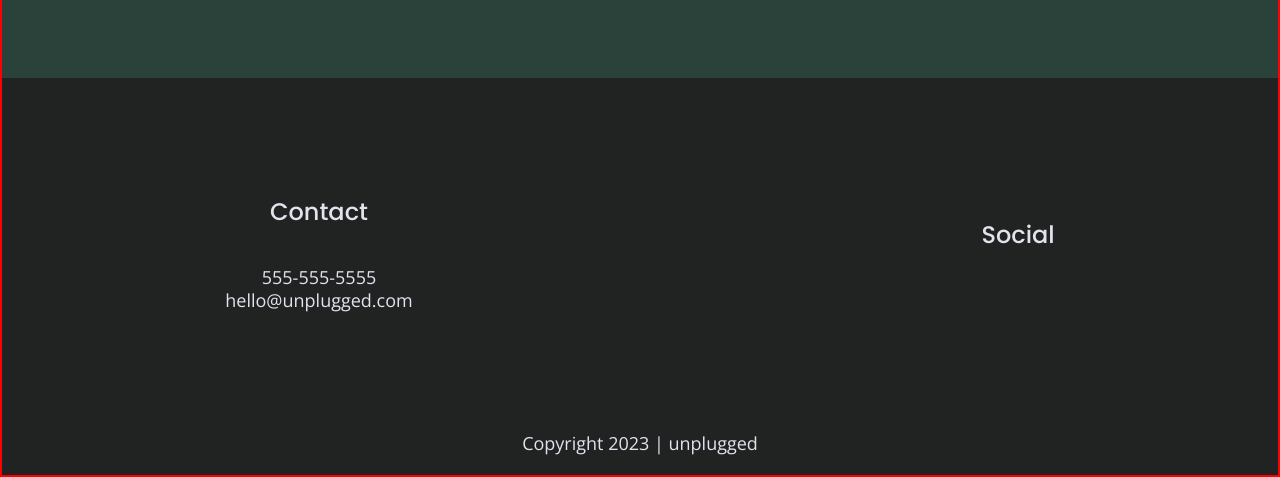
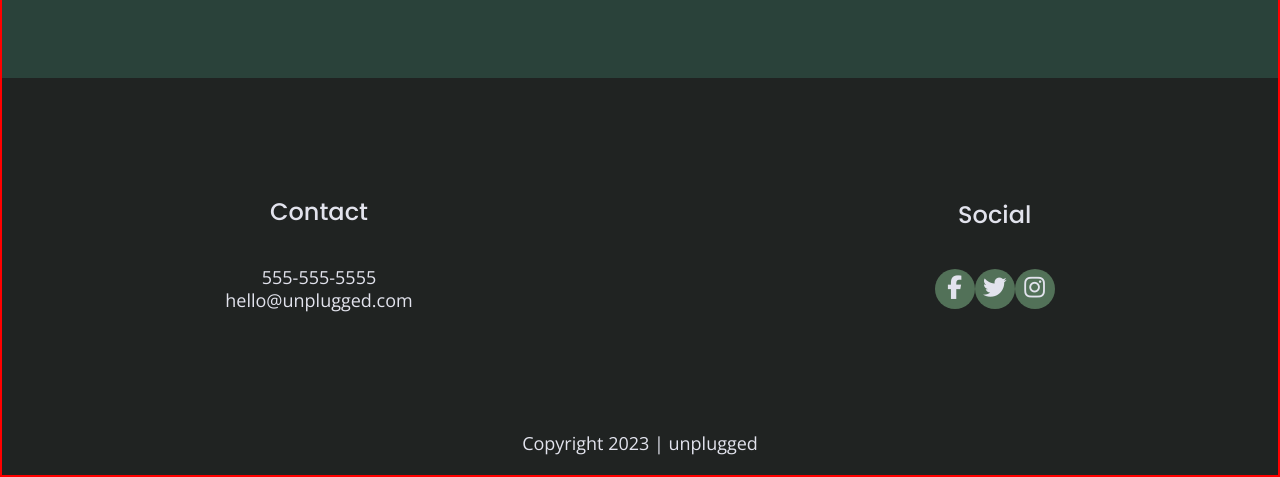
Before and after one commit to Harobulus/unplugged-project, a website built with Parcel: page index.html in a window 1280 px wide. Shown: the part 2665-3142 px from the top of the page. Built offline with nearby package versions, Linux system fonts and the light colour scheme.

Commit message:
Added social icons

```diff
--- a/css/main.css
+++ b/css/main.css
@@ -228,13 +228,16 @@ footer .social-icons {
   display: flex;
   justify-content: space-around;
   align-items: center;
-  background-color: #527158;
 }
 
 footer .social-icons p {
   display: flex;
   justify-content: center;
   align-items: center;
+  background-color: #527158;
+  width: 40px;
+  height: 40px;
+  border-radius: 50%;
 }
 
 footer .copyright {
@@ -243,6 +246,10 @@ footer .copyright {
 
 footer h4 {
   margin: 20px 0;
+}
+
+footer .social-icons p i {
+  font-size: 1.3125em;
 }
 
 .hero-area {
@@ -334,8 +341,8 @@ input[type="button"] {
 }
 
 .features i {
-	font-size: 3.75em;
-    margin-bottom: 40px;
+  font-size: 3.75em;
+  margin-bottom: 40px;
 }
 /* Reviews */
 
--- a/index.html
+++ b/index.html
@@ -200,23 +200,26 @@
               <!--Another flexbox. This one will center/arrange the social icons-->
               <p>
                 <a
-                  href="https://www.facebook.com/yoursite"
+                  href="https://www.facebook.com/skillcrush"
                   target="_blank"
                   rel="noopener"
+                  ><i class="fab fa-facebook-f"></i
                 ></a>
               </p>
               <p>
                 <a
-                  href="https://www.twitter.com/yoursite"
+                  href="https://www.twitter.com/skillcrush"
                   target="_blank"
                   rel="noopener"
+                  ><i class="fab fa-twitter"></i
                 ></a>
               </p>
               <p>
                 <a
-                  href="https://www.instagram.com/yoursite"
+                  href="https://www.instagram.com/skillcrush"
                   target="_blank"
                   rel="noopener"
+                  ><i class="fab fa-instagram"></i
                 ></a>
               </p>
             </div>
```
